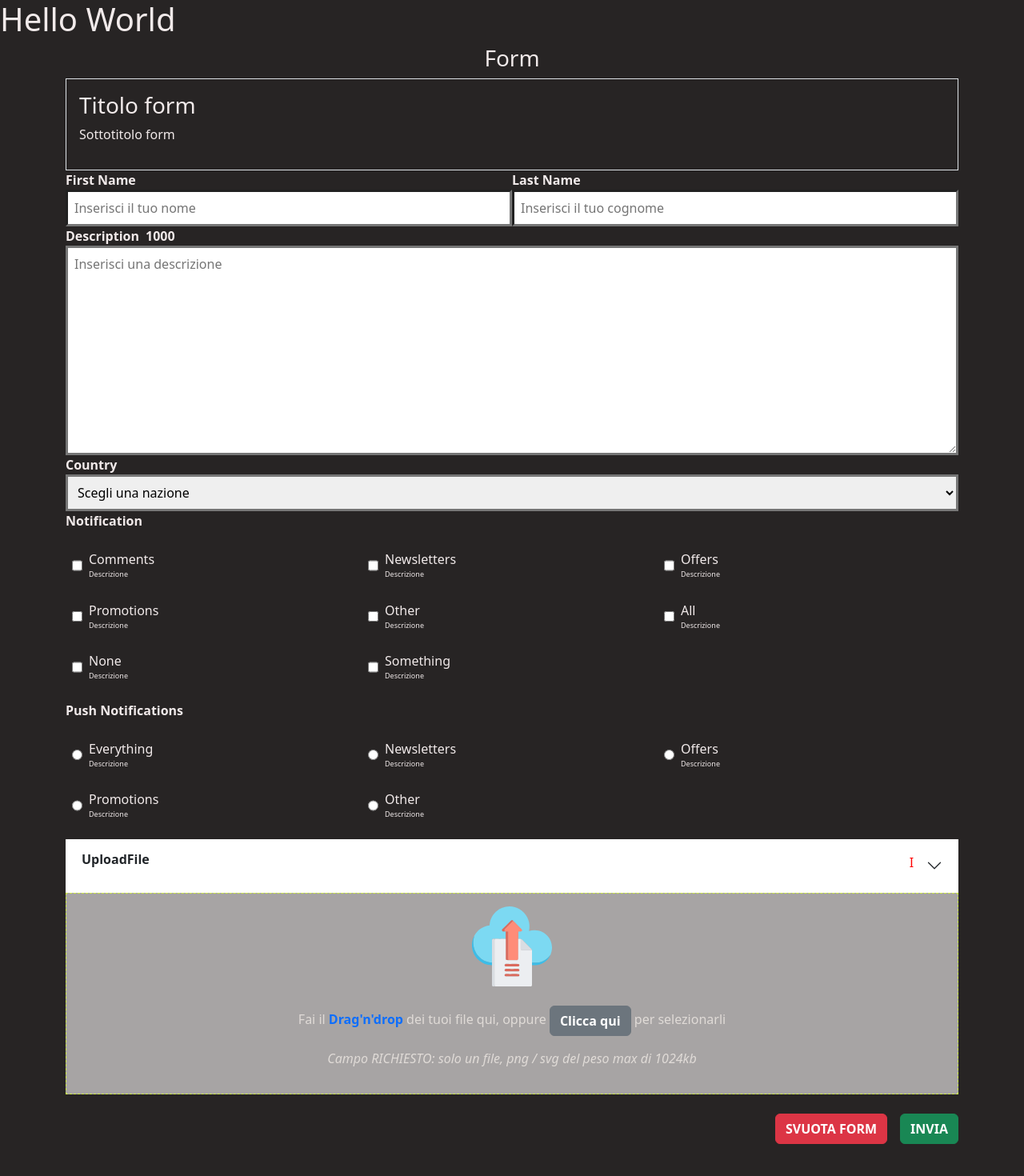
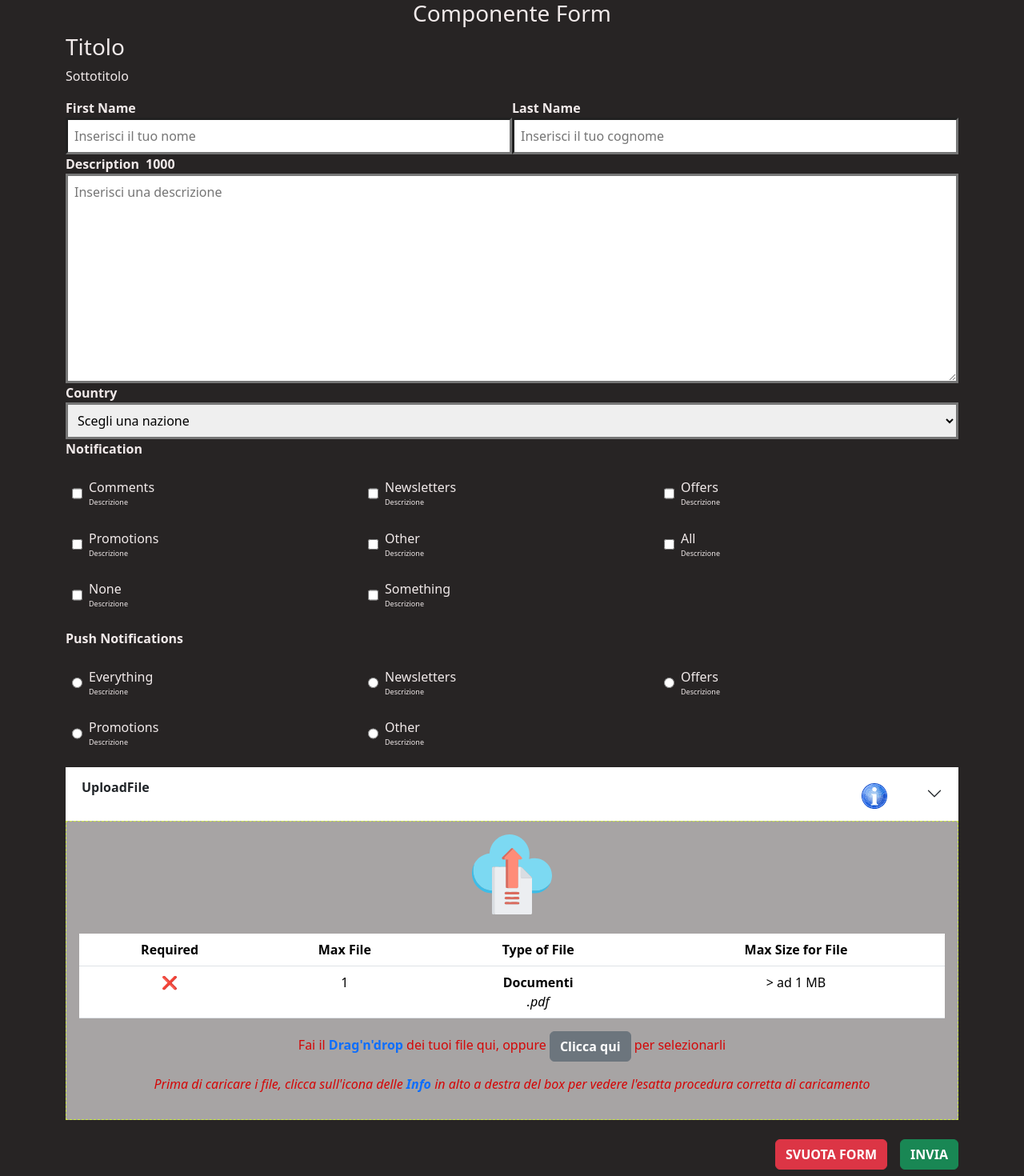
Before and after one commit to Cianuro-83/REACT, a React (Vite) app in the folder form/: page / in a window 1280 px wide. Shown: the top 1470 px of the page at 80% size. Built offline with nearby package versions, Linux system fonts and the light colour scheme.

Commit message:
Refactoring e last commit

```diff
--- a/form/src/components/App.jsx
+++ b/form/src/components/App.jsx
@@ -4,9 +4,7 @@ import Form from './Form';
 const App = () => {
   return (
     <div>
-      <h1>Hello World</h1>
       <Form />
-
     </div>
   );
 };
--- a/form/src/components/Form.jsx
+++ b/form/src/components/Form.jsx
@@ -1,4 +1,4 @@
-import React, { useState } from 'react';
+import { useState } from 'react';
 import FormUiHeader from './formUi/FormUiHeader';
 import FormUiInput from './formUi/FormUiInput';
 import FormUiTextArea from './formUi/FormUiTextArea';
@@ -13,7 +13,6 @@ import { handleSubmit } from './formUi/formUtility/formSubmit';
 import { validateFirstName, validateTextArea, validateSelect, validateCheckbox, validateRadio } from './formUi/formUtility/validateForm';
 
 
-
 const Form = () => {
   const defaultValue = selectValues.find( item => item.default )?.value || 0;
   const [form, setForm] = useState( {
@@ -23,7 +22,7 @@ const Form = () => {
     country: defaultValue,
     notificationType: [],
     notificationPush: null,
-    files: []
+    files: null,
   } );
   const [errors, setErrors] = useState( {
     firstname: null,
@@ -34,7 +33,7 @@ const Form = () => {
     notificationPush: null,
     files: null,
   } );
-  const [fileKey, setFileKey] = useState( Date.now() ); // Aggiungo uno stato per forzare la rimontaggio dell'input file
+
   const handleReset = () => {
     setForm( {
       firstname: '',
@@ -43,7 +42,6 @@ const Form = () => {
       country: defaultValue,
       notificationType: [],
       notificationPush: null,
-      files: null,
     } );
     setErrors( {
       firstname: null,
@@ -52,22 +50,18 @@ const Form = () => {
       country: null,
       notificationType: null,
       notificationPush: null,
-      files: null,
     } );
-    // Forzo il rimontaggio dell'input file
-    setFileKey( Date.now() );
   };
 
   const handleFormSubmit = ( e ) => {
     const fields = {
+      // Campi da validare (nomeCampo: funzioneDiValidazione,)
       firstname: validateFirstName,
       lastname: validateFirstName,
       description: validateTextArea,
       country: validateSelect,
       notificationType: validateCheckbox,
       notificationPush: validateRadio,
-
-      // ... altri campi da validare
     };
 
     const success = handleSubmit( e, form, fields, setErrors );
@@ -81,10 +75,17 @@ const Form = () => {
   return (
     <>
       <form className='container' onSubmit={ handleFormSubmit }>
-        <h3 className='text-center'>Form</h3>
-        <FormUiHeader title="Titolo form" subtitle="Sottotitolo form" />
+        <h3 className='text-center'>Componente Form</h3>
+        <FormUiHeader
+          classBox=""
+          title="Titolo"
+          classTitle=""
+          subtitle="Sottotitolo"
+          classSubtitle=""
+        />
 
         <div className='scb-form-grid'>
+
           <FormUiInput
             id="firstname"
             label="First Name"
@@ -109,6 +110,7 @@ const Form = () => {
           id="description"
           label="Description"
           rows={ 10 }
+          maxChars={ 1000 }
           placeholder="Inserisci una descrizione"
           value={ form.description }
           onChange={ ( e ) => setForm( { ...form, description: e.target.value } ) }
@@ -140,30 +142,27 @@ const Form = () => {
           error={ errors.notificationPush }
         />
 
-
-
         <FormUiDropFile
-          key={ fileKey } // Aggiungi la chiave per forzare il rimontaggio
           id="myfile"
           label="UploadFile"
-          multiple={ true }
+          multiple={ false }
           minFiles={ 0 }
-          validationFunction={ ( files ) => [minFileValidator( files, 1 )] }
-          maxFiles={ 3 }
+          maxFiles={ 1 }
           maxSize={ 1024 * 1024 }
           accept={ {
-            // "image/png": [],
-            // "image/svg+xml": []
-            "image/*": []
+            "application/pdf": []
           } }
-          info="Campo RICHIESTO: solo un file, png / svg del peso max di 1024kb"
+          // campoRichiesto="✅"
+          campoRichiesto="❌"
+          infoNumFiles="1"
+          infoTypeFiles="Documenti "
+          infoExtFiles=".pdf"
+          infoSizeFiles="> ad 1 MB"
           onAddFiles={ ( files ) => setForm( { ...form, files } ) }
         />
 
-
         {/* BLOCCO BOTTONE SVUOTA E SUBMIT */ }
         <div>
-
           <div className="scb-form-button">
             <FormResetButton
               onReset={ handleReset }
--- a/form/src/components/formUi/FormUiDropFile.jsx
+++ b/form/src/components/formUi/FormUiDropFile.jsx
@@ -1,8 +1,9 @@
 import React, { useCallback, useEffect, useState } from 'react';
 import { useDropzone } from 'react-dropzone';
 import upload from '../../assets/upload-file.svg';
+import infoIicon from '../../assets/info.svg';
 
-const FormUiDropFile = ( { onAddFiles, label, id, multiple, accept, maxSize, maxFiles, error, minFiles, info } ) => {
+const FormUiDropFile = ( { onAddFiles, label, id, multiple, accept, maxSize, maxFiles, minFiles, campoRichiesto, infoNumFiles, infoTypeFiles, infoSizeFiles, infoExtFiles } ) => {
   const [droppedFiles, setDroppedFiles] = useState( [] );
 
   const onDrop = useCallback( ( acceptedFiles ) => {
@@ -39,44 +40,77 @@ const FormUiDropFile = ( { onAddFiles, label, id, multiple, accept, maxSize, max
           <h2 className="accordion-header" id="flush-headingOne">
             <button className="accordion-button collapsed" type="button" data-bs-toggle="collapse" data-bs-target="#flush-collapseOne" aria-expanded="false" aria-controls="flush-collapseOne">
               <p className='fw-bolder'>{ label }</p>
-              <p className='scb-info-icon'>I</p>
+              <p className='scb-info-icon'><img src={ infoIicon } alt="" /></p>
 
             </button>
           </h2>
           <div id="flush-collapseOne" className="accordion-collapse collapse" aria-labelledby="flush-headingOne" data-bs-parent="#accordionFlushExample">
-            <div className="accordion-body">Placeholder content for this accordion, which is intended to demonstrate the <code>.accordion-flush</code> class. This is the first item's accordion body.</div>
+            <div className="scb-accordion-body accordion-body bg-secondary">
+              <h4 className='fw-bolder text-warning text-uppercase text-center'>come usare la DropZone e caricare in maniera corretta i file</h4>
+              <ul>
+                <li className='text-light'><span className='fw-bold'>- </span><span>I files posso essere caricati sia tramite Drag'n'drop sia tramite tendina di caricamento </span></li>
+                <li className='text-light'><span className='fw-bold'>- </span><span>Per il caricamento dei files attenersi scrupolosamente ai requisiti presenti nella tabella sottostante </span></li>
+                <li className='text-light'><span className='fw-bold'>- </span><span>Se in corrispondenza di Max File c'è un numero maggiore di 1, significa che è attivo il caricamento multiplo </span></li>
+                <li className='text-light'><span className='fw-bold'>- </span><span>Ogni volta che si effettua un'azione di Drag'n'drop o scelta dei file i file precedentemente caricati verranno cancellati </span></li>
+                <li className='text-light'><span className='fw-bold'>- </span><span>Se cercate di caricare un file ma non riuscite a selezionarlo, vuol dire che quel file non rispetta i requisiti minimi per essere caricato </span></li>
+                <li className='text-light'><span className='fw-bold'>- </span><span>Se cercate di caricare un file ma al momento del rilascio nell'area del Drag'ndrop o dopo aver premuto il pulsante Apri dalla tendina di selezione, questi non sono visibili nella zona preview del box sottostante,  vuol dire che quel file o uno di quei file non rispetta i requisiti minimi per essere caricato </span></li>
+                <li className='text-light'><span className='fw-bold'>- </span><span>I file caricati e correttamente validati per l'invio appariranno nell'area di preview del box sottostante. <span className='fw-bolder text-danger text-uppercase'>fare molta attenzione...</span>  solo i file presenti nell'area saranno inviati </span></li>
+                <li className='text-light'><span className='fw-bold'>- </span><span>Ogni volta che si effettua un'azione di Drag'n'drop o scelta dei file i file precedentemente caricati verranno cancellati </span></li>
+
+              </ul>
+
+              <p></p>
             </div>
           </div>
         </div>
-
-
-
+      </div>
       <div { ...getRootProps() }>
 
         <div className='scb-drop'>
           <img src={ upload } className='scb-upload' alt='upload' />
+          <div>
+            <table className="table">
+              <thead>
+                <tr>
+                  <th scope="col" className='text-center'>Required</th>
+                  <th scope="col" className='text-center'>Max File</th>
+                  <th scope="col" className='text-center'>Type of File</th>
+                  <th scope="col" className='text-center'>Max Size for File</th>
+                </tr>
+              </thead>
+              <tbody>
+                <tr>
+                  <td className='text-center '>{ campoRichiesto }</td>
+                  <td className='text-center '>{ infoNumFiles }</td>
+                  <td className='text-center '><b>{ infoTypeFiles }</b> <br /><i>{ infoExtFiles }</i></td>
+                  <td className='text-center '>{ infoSizeFiles }</td>
+                </tr>
+              </tbody>
+            </table>
+          </div>
           <input { ...getInputProps() } />
           { isDragActive ? (
-            <p>Sposta i file qui ...</p>
+            <h3 className='text-danger'>Sposta i file qui ...</h3>
           ) : (
             <>
               <p className='scb-drag-info'>
                 Fai il <span className='fw-bold text-primary'>Drag'n'drop</span> dei tuoi file qui, oppure{ ' ' }
-                <span className='btn bt-small btn-secondary fw-bold '>Clicca qui</span> per selezionarli
+                <span className='btn bnt-small btn-secondary fw-bold '>Clicca qui</span> per selezionarli
               </p>
               <p className='info'>
-                <i>{ info }</i>
+                <i>Prima di caricare i file, clicca sull'icona delle <span className='fw-bold text-primary'>Info </span>in alto a destra del box per vedere l'esatta procedura corretta di caricamento</i>
               </p>
             </>
           ) }
-
           { droppedFiles.length > 0 && (
             <div>
-              <p className='fw-bold text-secondary'>Files caricati:</p>
+              <p className='fw-bold text-dark'>Files caricati: <span className='fw-bolder text-danger'>{ droppedFiles.length }</span></p>
               <aside style={ { display: 'flex', flexDirection: 'row', flexWrap: 'wrap' } }>
                 { droppedFiles.map( ( file ) => (
                   <div key={ file.name } style={ { display: 'inline-flex', marginBottom: '8px', marginRight: '8px' } }>
                     <div style={ { display: 'flex', minWidth: 0, overflow: 'hidden', width: '100px', height: '100px' } }>
+                      { file.type.startsWith( 'image/' ) ? (
+                        // Se il tipo di file è un'immagine, mostra l'anteprima
                         <img
                           src={ file.preview }
                           style={ { display: 'block', width: 'auto', height: '100%' } }
@@ -84,12 +118,18 @@ const FormUiDropFile = ( { onAddFiles, label, id, multiple, accept, maxSize, max
                             URL.revokeObjectURL( file.preview );
                           } }
                         />
+                      ) : (
+                        // Altrimenti, mostra solo il nome del file
+                        <p className="text-dark">{ file.name }</p>
+                      ) }
                     </div>
                   </div>
                 ) ) }
               </aside>
             </div>
           ) }
+
+
         </div>
       </div>
     </>
--- a/form/src/components/formUi/FormUiHeader.jsx
+++ b/form/src/components/formUi/FormUiHeader.jsx
@@ -1,9 +1,9 @@
 import React from 'react';
 
-const FormUiHeader = ( { title, subtitle } ) => {
+const FormUiHeader = ( { classBox, classTitle, title, subtitle } ) => {
   return (
-    <div className='border p-3'>
-      <h3>{ title }</h3>
+    <div className={ classBox }>
+      <h3 className={ classTitle }>{ title }</h3>
       <p>{ subtitle }</p>
 
     </div>
--- a/form/src/components/formUi/FormUiSelect.jsx
+++ b/form/src/components/formUi/FormUiSelect.jsx
@@ -10,7 +10,7 @@ const FormUiSelect = ( { id, label, values, onChange, defaultValue, selectFakeVa
           defaultValue={ defaultValue }
           onChange={ onChange }
         >
-          {/* Aggiungi l'opzione con value 0 e label selectFakeValue */ }
+          {/* Se non presente il DefaultValue lo setto a 0 */ }
           <option value="0">{ selectFakeValue }</option>
 
           { values.map( ( val, i ) => (
--- a/form/src/components/formUi/formUtility/formSubmit.js
+++ b/form/src/components/formUi/formUtility/formSubmit.js
@@ -1,4 +1,3 @@
-// formUtils.js
 
 export const handleSubmit = ( e, form, fields, setErrors ) => {
   e.preventDefault();
--- a/form/src/style/index.scss
+++ b/form/src/style/index.scss
@@ -60,87 +60,33 @@ body{
     }
 }
 
-// BOX UPLOAD
-.scb-upload-box {
-  border: $upload-border;
-  background-color:$uploader-box-bg ;
-  box-shadow: $uploader-box-shadow;
-  border-radius: 5px;
-  padding: 20px;
-  margin-bottom: 10px;
+//INFO UPLOAD
+.scb-info-upload {
   position: relative;
-  img{
-    width: 4rem;
-    margin: 0 auto;
-  }
-}
-// FILM SELECT
-.scb-film-select{
-  display: flex;
-  flex-direction: column;
-  button{
-    width:max-content;
-  }
-  label{
-    font-weight: bold;
-    font-style: italic;
-  }
-  input{
-    align-self: center;
-    width: fit-content;
-  }
-}
-// FILE LIST
-.scb-file-list{
-  p{
-   font-style: italic;
-  }
-  button{
-    margin: 0.5rem 1.3rem;
-    font-size: 1.5rem;
-    width: 3rem;
-    height: 3rem;
-    background-color:#c80c0c70;
-    border-radius: 50%;
-    // margin-right: 1.3rem;
-    transition: all 0.5s ease;
-    &:hover{
-      transform: scale(1.5);
 
-    }
-  }
-  ul{
-    text-align: center;
-  }
-  .scb-multiple-files{
-    display: grid;
-    grid-template-columns: repeat(3, 1fr);
-    gap: 10px;
-    @media screen and (max-width: 768px) {
-      grid-template-columns: repeat(1, 1fr);
-      }
-  }
-}
-//INFO UPLOAD
-.scb-info-upload{
-  position: relative;
-  .scb-info-icon{
+  .scb-info-icon {
     position: absolute;
     top: 20px;
-    @media screen and (max-width: 500px) {
-      right: 20%;
-      }
+    right: 5%;
+    margin-right: 5%;
+
     @media screen and (min-width: 770px) {
       right: 7%;
+      margin-right: 3%;
     }
+
     @media screen and (max-width: 990px) {
       right: 7%;
+      margin-right: 3%;
     }
+
     @media screen and (min-width: 1024px) {
       right: 5%;
+      margin-right: 3%;
     }
-
-    color: red;
+img{
+  width: 2rem;
+}
   }
 }
 
@@ -183,5 +129,9 @@ body{
   display: flex;
   justify-content: flex-end;
   gap : 1rem;
-
 }
+//ACCORDION BODY
+.scb-accordion-body{
+  padding: 1rem;
+  line-height: 2.5rem;
+}
--- a/form/src/style/variables.scss
+++ b/form/src/style/variables.scss
@@ -6,4 +6,4 @@ $upload-border:0.1rem dashed #837f7f;
 $uploader-box-shadow: 0 1px 3px rgba(0, 0, 0, 0.12), 0 1px 2px rgba(0, 0, 0, 0.24);
 $uploader-box-bg:#fffcfc97;
 $dashed-border:0.1rem dashed #d8ff2cc9;
-$uploader-info-text: rgb(224, 219, 215)
+$uploader-info-text: rgb(212, 6, 6)
```
Also changed, not shown: form/src/components/formUi/FormUiTextArea.jsx (+14 -7 lines), form/src/assets/Info.svg (added). Lines whose indentation alone changed are shown as unchanged.
